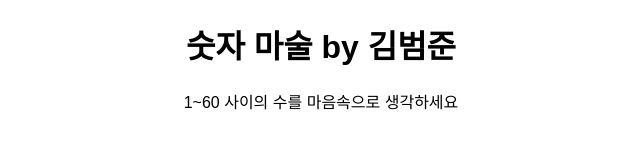
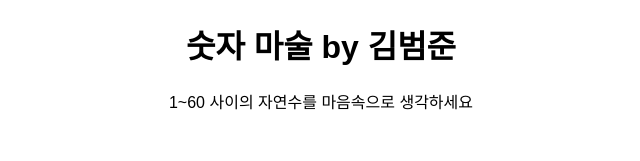
Before and after one commit to orca1234/numbermagic, a plain HTML site: page index.html in a window 1280 px wide. Shown: the top 161 px of the page, without its empty margins (319-959 px from the left). Drawn offline with Linux system fonts and the light colour scheme.

Commit message:
Update index.html

```diff
--- a/index.html
+++ b/index.html
@@ -29,7 +29,7 @@ button {
 <body>
 
 <h1>숫자 마술 by 김범준</h1>
-<p id="stepText">1~60 사이의 수를 마음속으로 생각하세요</p>
+<p id="stepText">1~60 사이의 자연수를 마음속으로 생각하세요</p>
 
 <div class="card" id="card"></div>
 
```
